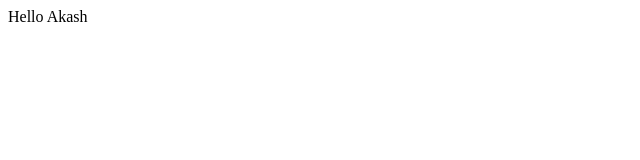
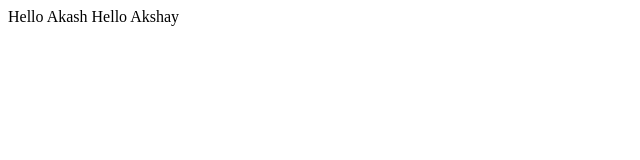
Before and after one commit to akash15767/CICDRepo, a plain HTML site: page index.html in a window 1280 px wide. Shown: the whole page, without its empty margins (0-640 px from the left). Drawn offline with Linux system fonts and the light colour scheme.

Commit message:
Update index.html

```diff
--- a/index.html
+++ b/index.html
@@ -1,4 +1,6 @@
 <html>
 <title>Akash</title>
-<body>Hello Akash</body>
+<body>Hello Akash
+Hello Akshay
+</body>
 </html>
```
